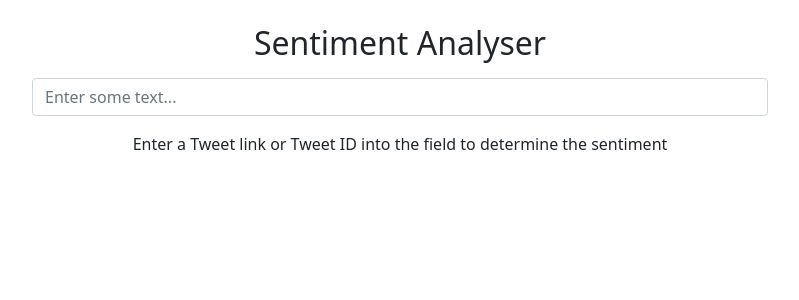
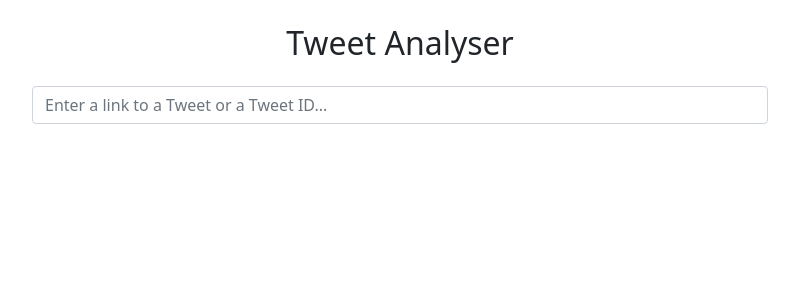
Before and after one commit to viktor-enzell/tweet-analyser, a Django app: page / in a window 1280 px wide. Shown: the top 300 px of the page, without its empty margins (240-1039 px from the left). Run offline with Django 3.2, Linux system fonts and the light colour scheme; parts of the project's set-up code (start-up, migrations or seed data) failed here and were passed over; some libraries are stand-ins or nearby versions.

Commit message:
Interface changes.

```diff
--- a/django_project/forms.py
+++ b/django_project/forms.py
@@ -1,12 +1,12 @@
 from django import forms
 
 
-class TextForm(forms.Form):
-    text = forms.CharField(
+class TweetIDForm(forms.Form):
+    tweet_id_input = forms.CharField(
         required=False,
         widget=forms.TextInput(attrs={
             'type': 'text',
             'class': 'form-control',
-            'placeholder': 'Enter some text...'
+            'placeholder': 'Enter a link to a Tweet or a Tweet ID...'
         })
     )
--- a/django_project/templates/base.html
+++ b/django_project/templates/base.html
@@ -1,7 +1,7 @@
 <!DOCTYPE html>
 <html>
 <head>
-  <title>Sentiment Analyser</title>
+  <title>Tweet Analyser</title>
   <meta name="viewport" content="width=device-width, initial-scale=1">
   <link href="https://cdn.jsdelivr.net/npm/bootstrap@5.0.0-beta1/dist/css/bootstrap.min.css" rel="stylesheet"
         integrity="sha384-giJF6kkoqNQ00vy+HMDP7azOuL0xtbfIcaT9wjKHr8RbDVddVHyTfAAsrekwKmP1" crossorigin="anonymous">
--- a/django_project/templates/index.html
+++ b/django_project/templates/index.html
@@ -4,27 +4,22 @@
 {% block content %}
   <div class="container py-4" style="max-width: 760px;">
 
-    <h1 class="fs-2 text-center mb-3">Sentiment Analyser</h1>
+    <h1 class="fs-2 text-center mb-4">Tweet Analyser</h1>
 
-    <form action="/" method="get">
+    <form action="/" method="get" class="mb-4">
       {% csrf_token %}
-      {{ text_form.non_field_errors }}
-      <div class="mb-3">
-        {{ text_form.text.errors }}
-        {{ text_form.text }}
+      {{ tweet_id_form.non_field_errors }}
+      <div class="mb-4">
+        {{ tweet_id_form.tweet_id_input.errors }}
+        {{ tweet_id_form.tweet_id_input }}
       </div>
     </form>
 
-    {% if text %}
-      <p class="text-center">
-        {% if sentiment_is_positive %}
-          The text is positive
-        {% else %}
-          The text is negative
-        {% endif %}
-      </p>
-    {% else %}
-      <p class="text-center">Enter a Tweet link or Tweet ID into the field to determine the sentiment</p>
+    {% if tweet_retrieved %}
+      {% include "tweet_card.html" %}
+
+      {% include "progress_bar.html" with item_name="Sentiment" item_percent=sentiment %}
+      {% include "progress_bar.html" with item_name="Like ratio" item_percent=like_ratio %}
     {% endif %}
 
   </div>
--- /dev/null
+++ b/django_project/templates/tweet_card.html
@@ -0,0 +1,6 @@
+<div class="card mb-4" style="">
+  <div class="card-body">
+    <h5 class="card-title">Card title</h5>
+    <p class="card-text">{{ tweet }}</p>
+  </div>
+</div>
--- a/django_project/twitter_client.py
+++ b/django_project/twitter_client.py
@@ -9,7 +9,7 @@ class TwitterClient:
     def get_tweet(self, tweet_id):
         tweet_id = self.parse_tweet_id(tweet_id)
         if tweet_id == -1:
-            return 'Tweet id parsing failed'
+            return ''
         url = f'https://api.twitter.com/2/tweets?ids={tweet_id}'
         query_params = {'tweet.fields': 'author_id'}
 
@@ -19,7 +19,7 @@ class TwitterClient:
     def get_comments(self, tweet_id):
         tweet_id = self.parse_tweet_id(tweet_id)
         if tweet_id == -1:
-            return 'Tweet id parsing failed'
+            return []
         url = f'https://api.twitter.com/2/tweets/search/recent?query=conversation_id:{tweet_id}'
         query_params = {'tweet.fields': 'in_reply_to_user_id'}
 
--- a/django_project/views.py
+++ b/django_project/views.py
@@ -1,5 +1,5 @@
 from django.shortcuts import render
-from .forms import TextForm
+from .forms import TweetIDForm
 from .sentiment_model import SentimentModel
 from .twitter_client import TwitterClient
 
@@ -12,23 +12,34 @@ def index(request):
     Handling all GET and POST requests.
     """
     if request.method == 'GET':
-        if request.GET.get('text', False):
-            text_form = TextForm(request.GET)
-            if text_form.is_valid():
-                text = text_form.cleaned_data.get('text', False)
-                if text:
-                    request.session['text'] = text
-                    comments = twitter_client.get_comments(text)
+        if request.GET.get('tweet_id_input', False):
+            tweet_id_form = TweetIDForm(request.GET)
+            if tweet_id_form.is_valid():
+                tweet_id_input = tweet_id_form.cleaned_data.get('tweet_id_input', False)
+                if tweet_id_input:
+                    request.session['tweet_id_input'] = tweet_id_input
+
+                    tweet_id = twitter_client.parse_tweet_id(tweet_id_input)
+
+                    tweet = twitter_client.get_tweet(tweet_id)
+                    comments = twitter_client.get_comments(tweet_id)
+                    tweet_retrieved = len(tweet) > 0 and len(comments) > 0
+
                     sentiment = sentiment_model.get_sentiment(comments)
+
                     context = {
-                        'text_form': text_form,
-                        'text': text,
-                        'sentiment_is_positive': sentiment > 0.5
+                        'tweet_id_form': tweet_id_form,
+                        'tweet_id_input': tweet_id_input,
+                        'tweet_retrieved': tweet_retrieved,
+                        'tweet': tweet,
+                        'sentiment_is_positive': sentiment > 0.5,
+                        'sentiment': sentiment * 100,
+                        'like_ratio': 44,
                     }
                     return render(request, 'index.html', context)
 
-        text_form = TextForm()
+        tweet_id_form = TweetIDForm()
         context = {
-            'text_form': text_form,
+            'tweet_id_form': tweet_id_form,
         }
         return render(request, 'index.html', context)
```
Also changed, not shown: django_project/templates/progress_bar.html (added, +19 -0 lines).
